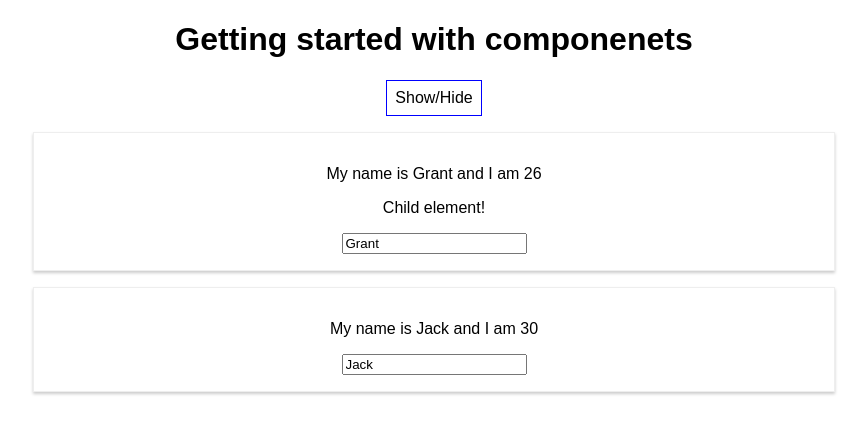
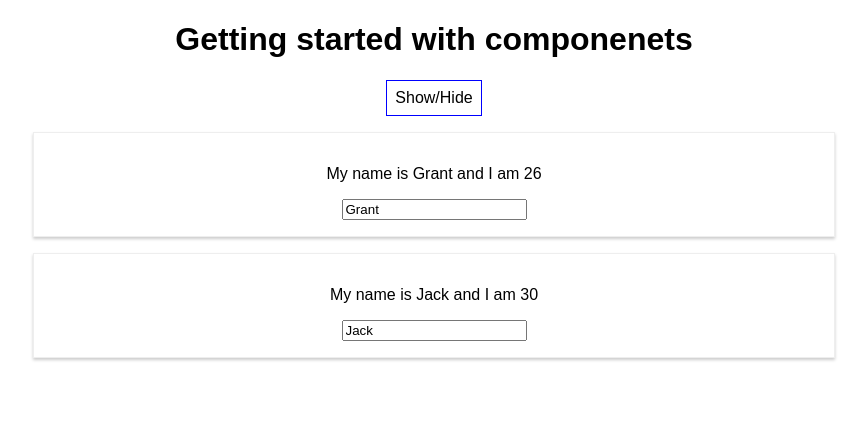
Before and after one commit to grantdwoods/react-udemy, a React (Create React App) app: page / in a window 1280 px wide. Both pictures are taken after a click on the button "Show/Hide". Shown: the top 434 px of the page, without its empty margins (206-1073 px from the left). Built offline with nearby package versions, Linux system fonts and the light colour scheme.

Commit message:
Rendering a List
By iterating over an array and using the map function with React.createElement

```diff
--- a/src/App.js
+++ b/src/App.js
@@ -54,18 +54,11 @@ class App extends Component {
     if(this.state.showPersons){
       persons = (
         <div>
-        <Person
-          name={this.state.persons[0].name}
-          age={this.state.persons[0].age}
-          click={this.onCapitalizeClick.bind(this, 'Grant')}>
-            <p>Child element!</p>
-        </Person>
-
-        <Person
-            name={this.state.persons[1].name}
-            age={this.state.persons[1].age}
-            changed={this.onNameChange}>
-        </Person>
+        {
+          this.state.persons.map(person =>
+            <Person name={person.name} age={person.age}/>
+          )
+        }
       </div>
       );
     }
@@ -73,7 +66,6 @@ class App extends Component {
     return (
       <div className="App">
         <h1>Getting started with componenets</h1>
-
         <button
           style={style}
           onClick={this.togglePersonHandler}>
```
